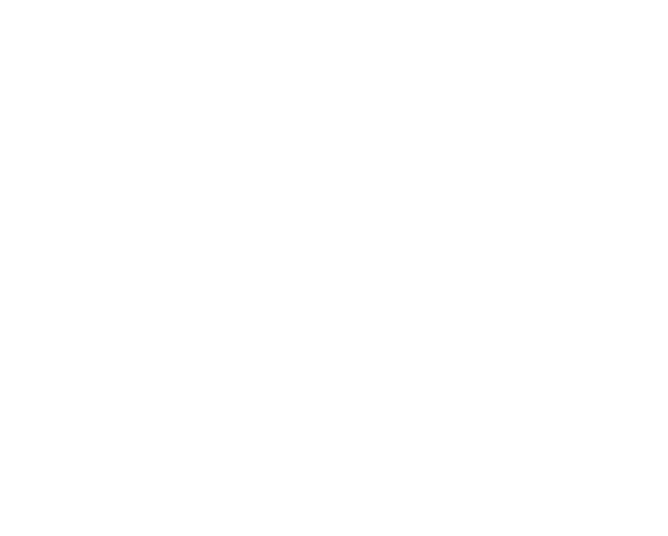
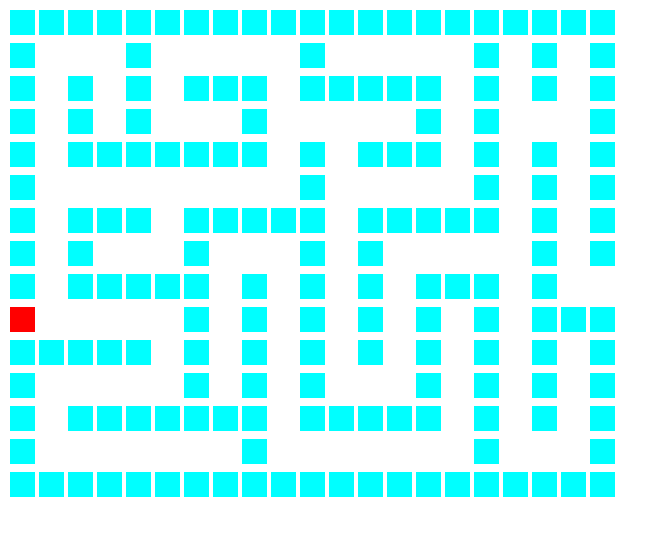
Before and after one commit to ladeeluc/se-q1-maze-ladeeluc-1, a plain HTML site: page index.html in a window 1280 px wide. Shown: the whole page, without its empty margins (0-668 px from the left). Drawn offline with Linux system fonts and the light colour scheme.

Commit message:
first push:maze, needs player feature

```diff
--- a/code.js
+++ b/code.js
@@ -1 +1,85 @@
-// Your Code Here!
+let game = document.getElementById("maze")
+
+//let currPosPlayer = game.setAttribute("player")
+//let playerTwo = game.setAttribute("player")
+//console.log(currPosPlayer)
+//console.log(playerTwo)
+//let row = document.createElement("row")
+//row.classList.add("row")
+//clickmode = "move"
+
+const map = [
+    "WWWWWWWWWWWWWWWWWWWWW",
+    "W   W     W     W W W",
+    "W W W WWW WWWWW W W W",
+    "W W W   W     W W   W",
+    "W WWWWWWW W WWW W W W",
+    "W         W     W W W",
+    "W WWW WWWWW WWWWW W W",
+    "W W   W   W W     W W",
+    "W WWWWW W W W WWW W F",
+    "S     W W W W W W WWW",
+    "WWWWW W W W W W W W W",
+    "W     W W W   W W W W",
+    "W WWWWWWW WWWWW W W W",
+    "W       W       W   W",
+    "WWWWWWWWWWWWWWWWWWWWW",
+];
+
+function movingInMaze() { //outer wall
+
+    for (let rows = 0; rows < map.length; rows++) {
+        for (let columns = 0; columns < map[rows].length; columns++) {
+            if (map[rows][columns] === "W") {
+                let wall = document.createElement("div")
+                wall.setAttribute("id", "wall")
+                game.append(wall)
+            }
+            if (map[rows][columns] === " ") {
+                let empty = document.createElement("div")
+                empty.setAttribute("id", "empty")
+                game.append(empty)
+
+
+                // default:
+            }
+            switch ((map[rows][columns])) {
+                case "S":
+                    let start = document.createElement("div")
+                    start.setAttribute("id", "start")
+                    game.append(start)
+
+                    break;
+
+
+            }
+        }
+        game.append(document.createElement("br"))
+    }
+}
+movingInMaze()
+
+//let row = document.createElement("row")
+//row.classList.add("row")
+//let currentposPlayer =
+
+// for (let i = 0; i < map[0].length; i++) {
+//     //console.log(game.row)
+
+
+
+
+//         //         //return row
+//         // } else {
+//         //     return;
+
+
+
+//         // }
+
+//     }
+
+// }
+
+//.addEventListerener("click", movingInMaze)
+//.addEventListener("click", movingInMaze)
--- a/css/main.css
+++ b/css/main.css
@@ -1,2 +1,42 @@
+/*  Put your CSS Here */
 
-/*  Put your CSS Here */
+
+/* #maze {
+    display: flex;
+} */
+
+#wall {
+    width: 25px;
+    background-color: aqua;
+    height: 25px;
+    margin: 2px;
+    display: inline-block;
+}
+
+#empty {
+    width: 25px;
+    background-color: white;
+    height: 25px;
+    margin: 2px;
+    display: inline-block;
+}
+
+#start {
+    width: 25px;
+    background-color: red;
+    height: 25px;
+    margin: 2px;
+    display: inline-block;
+}
+
+#move {
+    width: 25px;
+    background-color: red;
+    height: 25px;
+    margin: 2px;
+    display: inline-block;
+}
+
+
+/* font-family: 'Gill Sans';
+font-size: large; */
--- a/index.html
+++ b/index.html
@@ -1,12 +1,10 @@
 <!DOCTYPE html>
 <html lang="en">
-  <head>
+
+<head>
     <!-- Required meta tags-->
     <meta charset="UTF-8" />
-    <meta
-      name="viewport"
-      content="width=device-width, initial-scale=1, shrink-to-fit=no"
-    />
+    <meta name="viewport" content="width=device-width, initial-scale=1, shrink-to-fit=no" />
 
     <meta name="description" content="Kenzie" />
     <meta name="author" content="Kenzie" />
@@ -17,10 +15,18 @@
 
     <!-- CSS-->
     <link href="css/main.css" rel="stylesheet" media="all" />
-  </head>
+</head>
 
-  <body>
+<body>
     <!-- Your html here -->
+
+    <div id="maze"></div>
+    <!--<div id="player"> </div>
+    <div id="playerTwo"></div>
+    <div-- id="row"></div-->
+
+
     <script src="code.js"></script>
-  </body>
+</body>
+
 </html>
```
Also changed, not shown: 1 other file.
